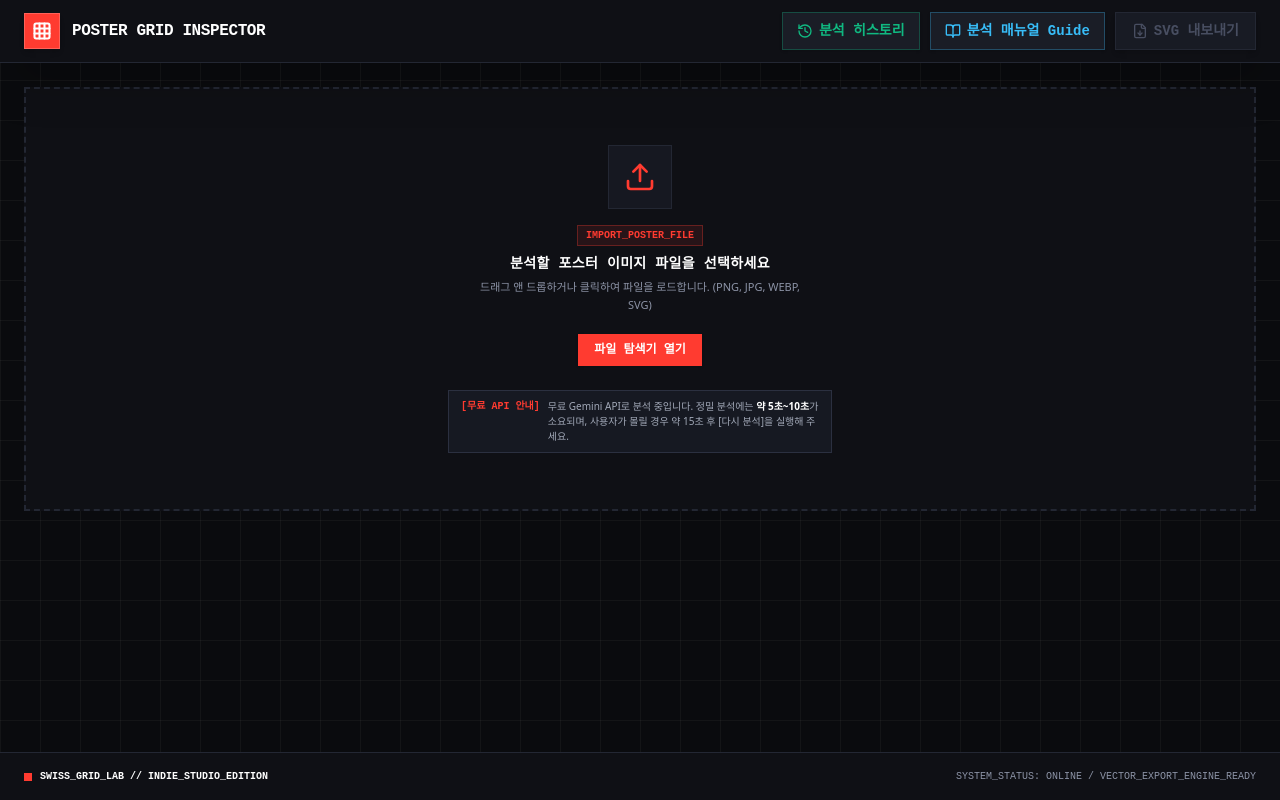
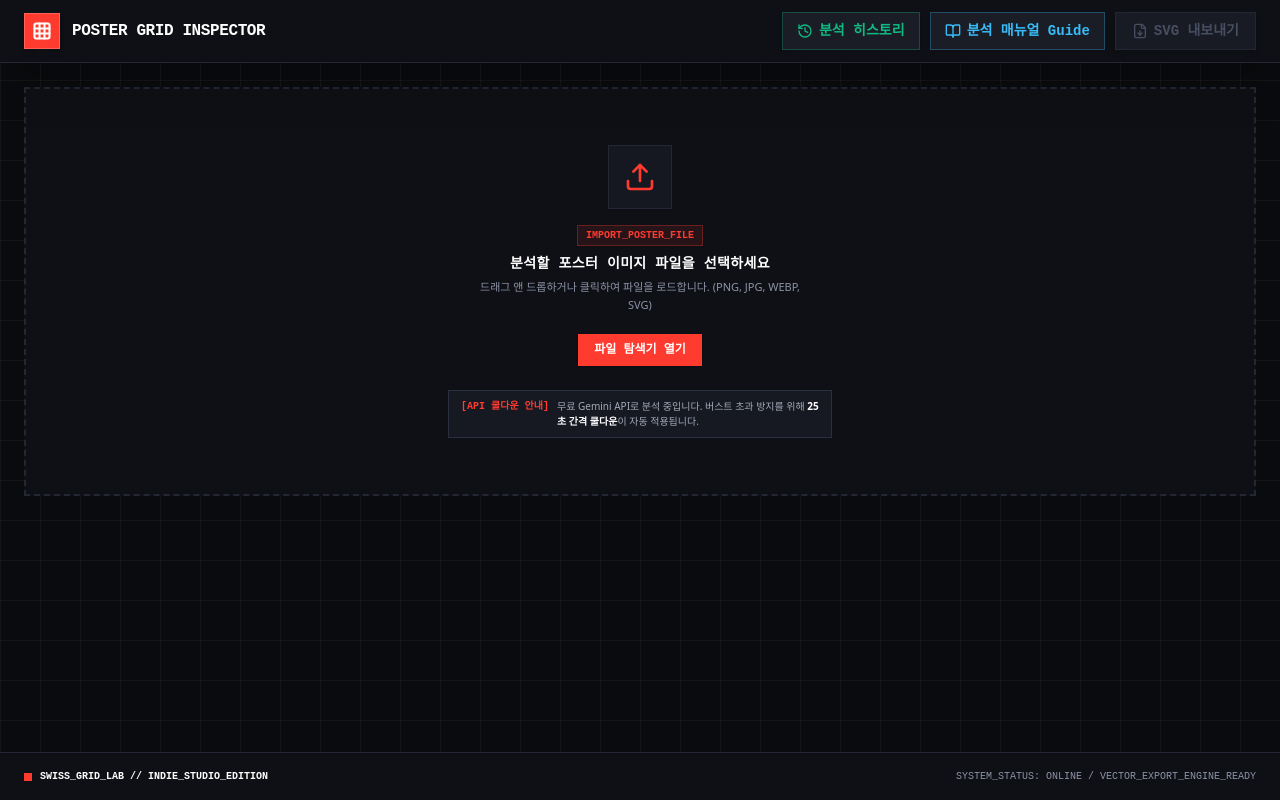
Before and after one commit to beyondbetterbrand/poster-grid-inspector, a React (Vite) app: page / in a window 1280 px wide. Built offline with nearby package versions, Linux system fonts and the light colour scheme.

Commit message:
feat: Add 25s API rate limit cooldown timer and fix Gemini model compatibility

```diff
--- a/server.ts
+++ b/server.ts
@@ -123,7 +123,6 @@ Respond ONLY with valid JSON conforming to the schema.`;
         const apiKeys = getApiKeys();
         const modelsToTry = [
           "gemini-2.5-flash",
-          "gemini-1.5-flash"
         ];
         let lastErr: any = null;
 
--- a/src/App.tsx
+++ b/src/App.tsx
@@ -1,4 +1,4 @@
-import React, { useState } from 'react';
+import React, { useState, useEffect } from 'react';
 import { AlertTriangle, Zap, RefreshCw, Clock } from 'lucide-react';
 import { Header } from './components/Header';
 import { ImageUploader } from './components/ImageUploader';
@@ -62,6 +62,21 @@ export default function App() {
 
   const [isAiAnalyzed, setIsAiAnalyzed] = useState<boolean>(false);
   const [analysisError, setAnalysisError] = useState<string | null>(null);
+  const [cooldownSeconds, setCooldownSeconds] = useState<number>(0);
+
+  useEffect(() => {
+    if (cooldownSeconds <= 0) return;
+    const timer = setInterval(() => {
+      setCooldownSeconds((prev) => {
+        if (prev <= 1) {
+          clearInterval(timer);
+          return 0;
+        }
+        return prev - 1;
+      });
+    }, 1000);
+    return () => clearInterval(timer);
+  }, [cooldownSeconds]);
 
   const handleSelectHistoryItem = (imageBase64: string, analysisData: AnalysisResult) => {
     setImageSrc(imageBase64);
@@ -95,6 +110,13 @@ export default function App() {
 
   // Re-analyze currently loaded poster with Gemini AI Vision
   const runAiVisionAnalysis = async (targetDataUrl?: string) => {
+    if (cooldownSeconds > 0) {
+      setAnalysisError(
+        `⚠️ Gemini API 버스트 요청 방지 쿨다운 중입니다. ${cooldownSeconds}초 대기 후 다시 시도하실 수 있습니다.`
+      );
+      return;
+    }
+
     const src = targetDataUrl || imageSrc;
     if (!src) return;
 
@@ -265,6 +287,7 @@ export default function App() {
       }
     } finally {
       setIsAnalyzing(false);
+      setCooldownSeconds(25);
     }
   };
 
@@ -426,6 +449,7 @@ export default function App() {
         onUploadClick={handleUploadNewImageTrigger}
         hasImage={!!imageSrc}
         isAnalyzing={isAnalyzing}
+        cooldownSeconds={cooldownSeconds}
       />
 
       {/* Main Body Layout */}
@@ -440,13 +464,13 @@ export default function App() {
               <div className="space-y-1">
                 <div className="flex items-center gap-2 flex-wrap">
                   <span className="font-bold text-[#FF3B30] uppercase tracking-wider text-xs">
-                    ⚠️ Gemini API 요청 한도 초과 안내 (429 Quota Exceeded)
+                    ⚠️ Gemini API 안내
                   </span>
                   <span className="text-[10px] bg-[#FF3B30]/20 text-[#FF3B30] border border-[#FF3B30]/30 px-1.5 py-0.5 rounded font-bold">
-                    리셋 주기 안내
+                    안내 및 해결방법
                   </span>
                 </div>
-                <p className="text-[#C2C8D6] leading-relaxed">
+                <p className="text-[#C2C8D6] leading-relaxed whitespace-pre-line">
                   {analysisError}
                 </p>
                 <div className="text-[11px] text-[#A0A7BA] pt-0.5">
@@ -465,10 +489,15 @@ export default function App() {
               </button>
               <button
                 onClick={() => runAiVisionAnalysis()}
-                className="flex-1 md:flex-none bg-[#FF3B30] hover:bg-[#E02E24] text-white font-bold px-3.5 py-2 text-xs uppercase transition-all flex items-center justify-center gap-1.5 shadow active:scale-95"
+                disabled={cooldownSeconds > 0}
+                className={`flex-1 md:flex-none font-bold px-3.5 py-2 text-xs uppercase transition-all flex items-center justify-center gap-1.5 shadow active:scale-95 ${
+                  cooldownSeconds > 0
+                    ? 'bg-[#232733] text-[#8C93A6] cursor-not-allowed'
+                    : 'bg-[#FF3B30] hover:bg-[#E02E24] text-white'
+                }`}
               >
                 <RefreshCw className="w-3.5 h-3.5" />
-                <span>AI 스캔 재시도</span>
+                <span>{cooldownSeconds > 0 ? `재시도 (${cooldownSeconds}s)` : 'AI 스캔 재시도'}</span>
               </button>
             </div>
           </div>
@@ -479,6 +508,7 @@ export default function App() {
           <ImageUploader
             onImageSelected={handleCustomImageSelected}
             isAnalyzing={isAnalyzing}
+            cooldownSeconds={cooldownSeconds}
           />
         )}
 
@@ -513,6 +543,7 @@ export default function App() {
                 onResetGridParams={handleResetGridParams}
                 onOpenManualModal={() => setIsManualModalOpen(true)}
                 onOpenHistoryModal={() => setIsHistoryModalOpen(true)}
+                cooldownSeconds={cooldownSeconds}
               />
             </div>
           </div>
--- a/src/components/Header.tsx
+++ b/src/components/Header.tsx
@@ -9,6 +9,7 @@ interface HeaderProps {
   onUploadClick?: () => void;
   hasImage: boolean;
   isAnalyzing: boolean;
+  cooldownSeconds?: number;
 }
 
 export const Header: React.FC<HeaderProps> = ({
@@ -19,7 +20,9 @@ export const Header: React.FC<HeaderProps> = ({
   onUploadClick,
   hasImage,
   isAnalyzing,
+  cooldownSeconds = 0,
 }) => {
+  const isCooldown = cooldownSeconds > 0;
   return (
     <header className="bg-[#0F1015] border-b border-[#232733] text-white px-4 sm:px-6 py-3 sticky top-0 z-30 shadow-2xl">
       <div className="max-w-7xl mx-auto flex items-center justify-between gap-4">
@@ -64,31 +67,41 @@ export const Header: React.FC<HeaderProps> = ({
           {hasImage && onUploadClick && (
             <button
               onClick={onUploadClick}
-              disabled={isAnalyzing}
-              className="flex items-center gap-1.5 text-xs sm:text-sm font-mono font-bold px-3.5 py-2 bg-[#1A1D26] hover:bg-[#252A38] text-[#C2C8D6] border border-[#2D3345] transition-all active:scale-95"
+              disabled={isAnalyzing || isCooldown}
+              className={`flex items-center gap-1.5 text-xs sm:text-sm font-mono font-bold px-3.5 py-2 border transition-all active:scale-95 ${
+                isCooldown
+                  ? 'bg-[#181B24] text-[#8C93A6] border-[#2A2E3B] cursor-not-allowed'
+                  : 'bg-[#1A1D26] hover:bg-[#252A38] text-[#C2C8D6] border-[#2D3345]'
+              }`}
+              title={isCooldown ? `API 버스트 연속 요청 방지를 위해 ${cooldownSeconds}초 후 이미지 변경 가능합니다` : '새로운 이미지 변경'}
             >
               <Upload className="w-4 h-4 text-[#FF3B30]" />
-              <span>이미지 변경</span>
+              <span>{isCooldown ? `이미지 변경 (${cooldownSeconds}s)` : '이미지 변경'}</span>
             </button>
           )}
 
           {hasImage && onReanalyzeAi && (
             <button
               onClick={onReanalyzeAi}
-              disabled={isAnalyzing}
+              disabled={isAnalyzing || isCooldown}
               className={`flex items-center gap-1.5 text-xs sm:text-sm font-mono font-bold px-3.5 py-2 transition-all border ${
-                isAnalyzing
+                isAnalyzing || isCooldown
                   ? 'bg-[#181B24] text-[#5C6479] border-[#2A2E3B] cursor-not-allowed'
                   : 'bg-[#FF3B30]/15 hover:bg-[#FF3B30]/25 text-[#FF6B60] border-[#FF3B30]/40 active:scale-95'
               }`}
-              title="포스터를 Gemini Vision AI로 다시 분석합니다"
+              title={isCooldown ? `API 과부하 방지: ${cooldownSeconds}초 대기 후 재스캔 가능합니다` : '포스터를 Gemini Vision AI로 다시 분석합니다'}
             >
               {isAnalyzing ? (
                 <RefreshCw className="w-4 h-4 animate-spin text-[#FF3B30]" />
               ) : (
                 <Sparkles className="w-4 h-4 text-[#FF3B30]" />
               )}
-              <span className="hidden sm:inline">AI 비전 스캔</span>
+              <span className="hidden sm:inline">
+                {isCooldown ? `AI 비전 스캔 (${cooldownSeconds}s)` : 'AI 비전 스캔'}
+              </span>
+              <span className="sm:hidden">
+                {isCooldown ? `스캔 (${cooldownSeconds}s)` : 'AI 스캔'}
+              </span>
             </button>
           )}
 
--- a/src/components/ImageUploader.tsx
+++ b/src/components/ImageUploader.tsx
@@ -4,15 +4,18 @@ import { Upload, Sparkles, AlertCircle } from 'lucide-react';
 interface ImageUploaderProps {
   onImageSelected: (dataUrl: string, file: File) => void;
   isAnalyzing: boolean;
+  cooldownSeconds?: number;
 }
 
 export const ImageUploader: React.FC<ImageUploaderProps> = ({
   onImageSelected,
   isAnalyzing,
+  cooldownSeconds = 0,
 }) => {
   const [isDragging, setIsDragging] = useState(false);
   const [errorMessage, setErrorMessage] = useState<string | null>(null);
   const fileInputRef = useRef<HTMLInputElement>(null);
+  const isCooldown = cooldownSeconds > 0;
 
   const processFile = (file: File) => {
     if (!file.type.startsWith('image/')) {
@@ -125,9 +128,17 @@ export const ImageUploader: React.FC<ImageUploaderProps> = ({
               </div>
 
               <div className="mt-2 text-[10px] text-[#A2A9B8] bg-[#161922] border border-[#2B3040] px-3 py-2 text-left flex items-start gap-2 max-w-sm font-sans">
-                <span className="text-[#FF3B30] font-bold font-mono shrink-0">[무료 API 안내]</span>
+                <span className="text-[#FF3B30] font-bold font-mono shrink-0">[API 쿨다운 안내]</span>
                 <p className="leading-normal">
-                  무료 Gemini API로 분석 중입니다. 정밀 분석에는 <strong className="text-white">약 5초~10초</strong>가 소요되며, 사용자가 몰릴 경우 약 15초 후 [다시 분석]을 실행해 주세요.
+                  {isCooldown ? (
+                    <span className="text-[#FF3B30] font-bold">
+                      연속 분석 한도 과부하 방지를 위해 {cooldownSeconds}초 대기 중입니다.
+                    </span>
+                  ) : (
+                    <span>
+                      무료 Gemini API로 분석 중입니다. 버스트 초과 방지를 위해 <strong className="text-white">25초 간격 쿨다운</strong>이 자동 적용됩니다.
+                    </span>
+                  )}
                 </p>
               </div>
             </>
--- a/src/components/RightInspectorPanel.tsx
+++ b/src/components/RightInspectorPanel.tsx
@@ -36,6 +36,7 @@ interface RightInspectorPanelProps {
   onResetGridParams?: () => void;
   onOpenManualModal?: () => void;
   onOpenHistoryModal?: () => void;
+  cooldownSeconds?: number;
 }
 
 const COLOR_PRESETS = [
@@ -140,8 +141,10 @@ export const RightInspectorPanel: React.FC<RightInspectorPanelProps> = ({
   onResetGridParams,
   onOpenManualModal,
   onOpenHistoryModal,
+  cooldownSeconds = 0,
 }) => {
   const [activeTab, setActiveTab] = useState<'candidates' | 'elements' | 'options' | 'report'>('candidates');
+  const isCooldown = cooldownSeconds > 0;
 
   const updateParam = <K extends keyof GridParams>(key: K, value: GridParams[K]) => {
     onChangeParams({
@@ -223,10 +226,16 @@ export const RightInspectorPanel: React.FC<RightInspectorPanelProps> = ({
               </div>
               <button
                 onClick={onReanalyzeAi}
-                className="shrink-0 bg-[#FF3B30] hover:bg-[#E03126] text-white font-mono font-bold px-3 py-1.5 text-xs uppercase transition-all active:scale-95 flex items-center gap-1 shadow"
+                disabled={isCooldown}
+                className={`shrink-0 font-mono font-bold px-3 py-1.5 text-xs uppercase transition-all flex items-center gap-1 shadow ${
+                  isCooldown
+                    ? 'bg-[#181B24] text-[#8C93A6] border border-[#2A2E3B] cursor-not-allowed'
+                    : 'bg-[#FF3B30] hover:bg-[#E03126] text-white active:scale-95'
+                }`}
+                title={isCooldown ? `API 과부하 방지: ${cooldownSeconds}초 대기 후 이용가능` : 'AI 스캔'}
               >
                 <Sparkles className="w-3.5 h-3.5" />
-                <span>AI 스캔</span>
+                <span>{isCooldown ? `AI 스캔 (${cooldownSeconds}s)` : 'AI 스캔'}</span>
               </button>
             </div>
           ) : (
@@ -238,9 +247,13 @@ export const RightInspectorPanel: React.FC<RightInspectorPanelProps> = ({
                 </span>
                 <button
                   onClick={onReanalyzeAi}
-                  className="text-[#8C93A6] hover:text-white underline text-xs shrink-0"
+                  disabled={isCooldown}
+                  className={`text-xs shrink-0 ${
+                    isCooldown ? 'text-[#5C6479] cursor-not-allowed' : 'text-[#8C93A6] hover:text-white underline'
+                  }`}
+                  title={isCooldown ? `API 과부하 방지: ${cooldownSeconds}초 대기` : '재스캔'}
                 >
-                  재스캔
+                  {isCooldown ? `재스캔 (${cooldownSeconds}s)` : '재스캔'}
                 </button>
               </div>
               <p className="text-xs text-[#C2C8D6] font-sans leading-relaxed">
```
